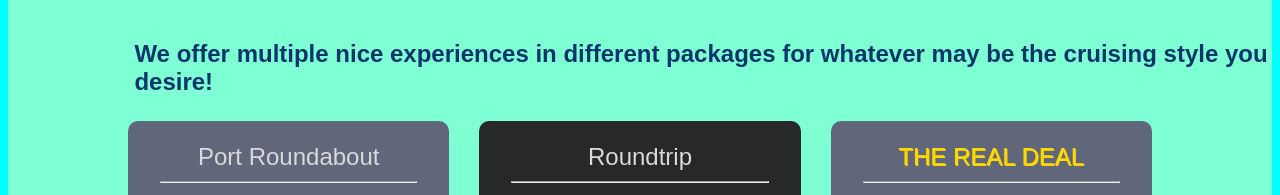
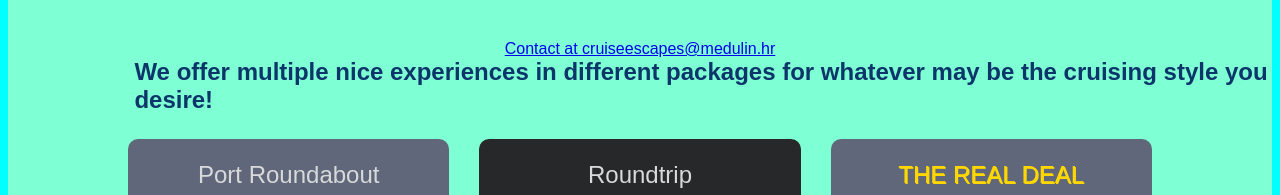
Before and after one commit to sargonkadnezar/meine_website, a plain HTML site: page index.html in a window 1280 px wide. Shown: the part 743-938 px from the top of the page. Drawn offline with Linux system fonts and the light colour scheme; files whose address does not match are found by name.

Commit message:
Add files via upload

```diff
--- a/index.html
+++ b/index.html
@@ -23,6 +23,11 @@
 
     <div class="container">
         <h2>Choose your Cruise!</h2>
+		<div class ="mail">
+		<a  href= "mailto: cruiseescapes@medulin.hr">
+		Contact at cruiseescapes@medulin.hr
+		</a>
+		</div>
         <h3>
             We offer multiple nice experiences in different packages for whatever may be the cruising style you desire!
         </h3>
--- a/style.css
+++ b/style.css
@@ -10,7 +10,7 @@ background-color: #091c23;
 .header {
     padding: 30px;
     text-align: center;
-    background-image:url(bijeca.jpg);
+    background-image:url(file:///C:/Users/alext/Documents/Schule/bijeca.jpg);
     background-size: 100% 100%;
     background-repeat: no-repeat;
     background-position: center;
@@ -59,7 +59,10 @@ font-size: 50px;
     text-align: center;
 
 }
+.mail {
+	text-align: center;
 
+}
 .container h3 {
     margin: 0% 0 2% 10%;
     font-size: 24px;
```
